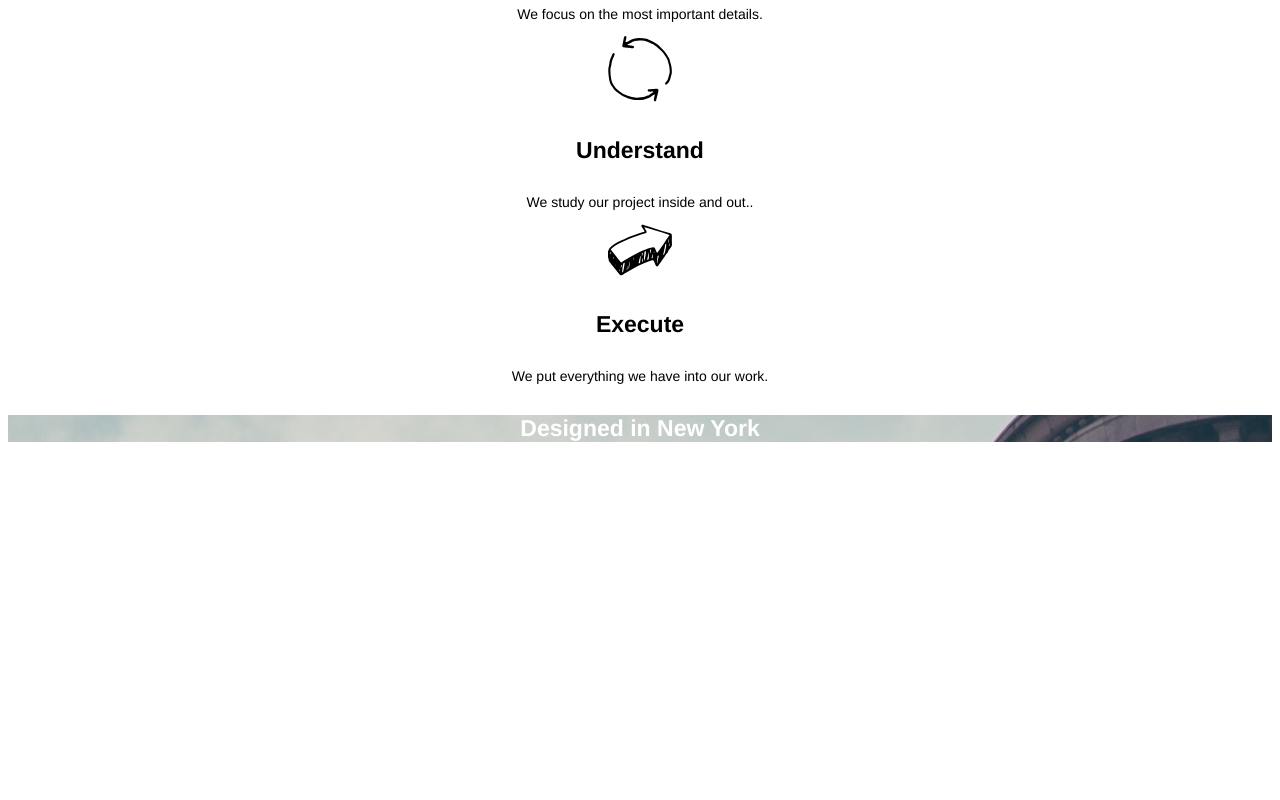
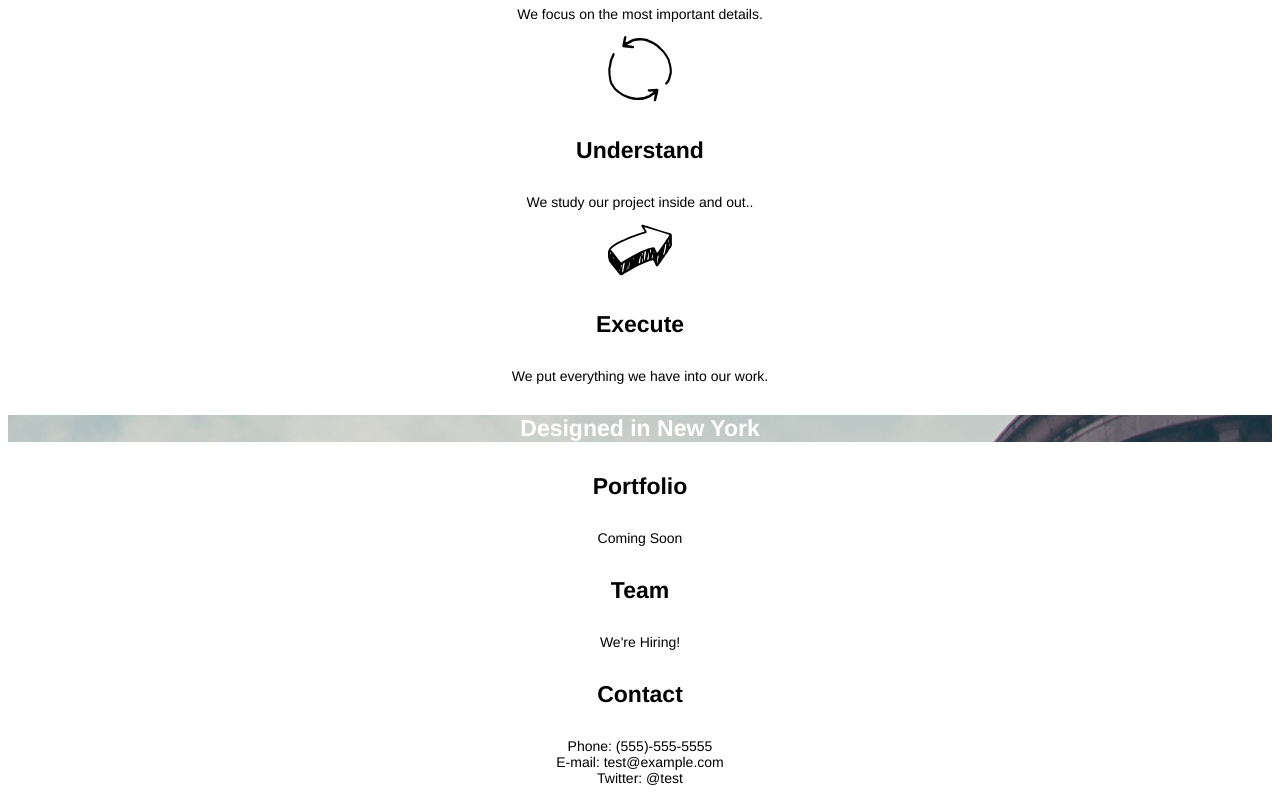
Before and after one commit to Kim-Marberry/BroadwayDesign, a plain HTML site: page index.html in a window 1280 px wide. Shown: the part 490-1290 px from the top of the page. Before the commit the page ends 963 px from the top, so only its background shows below. Drawn offline with Linux system fonts and the light colour scheme.

Commit message:
Create final body HTML and CSS

```diff
--- a/index.html
+++ b/index.html
@@ -8,7 +8,6 @@
   <body>
     <div id="header">
       <h1>Broadway Design</h1>
-      <div>
         <nav>
           <ul>
             <li>
@@ -28,7 +27,6 @@
             </li>
           </ul>
         </nav>
-      </div>
     </div>
     <div id="process">
       <h2>Our Process</h2>
@@ -51,5 +49,25 @@
     <div id="seperator">
       <h4>Designed in New York</h4>
     </div>
+    <div id="work">
+      <h4>Portfolio</h4>
+      <p>
+        Coming Soon
+      </p>
+    </div>
+    <div id="team">
+      <h4>Team</h4>
+      <p>
+        We're Hiring!
+      </p>
+    </div>
+    <div id="contact">
+      <h4>Contact</h4>
+      <p>
+        Phone: (555)-555-5555 <br />
+        E-mail: test@example.com<br />
+        Twitter: @test
+      </p>
+    </div>
   </body>
 </html>
--- a/resources/css/style.css
+++ b/resources/css/style.css
@@ -25,7 +25,7 @@ p{
   font-size: 70px
 }
 
-#header a{
+a{
   font-size: 18px;
   color: white;
 }
```
